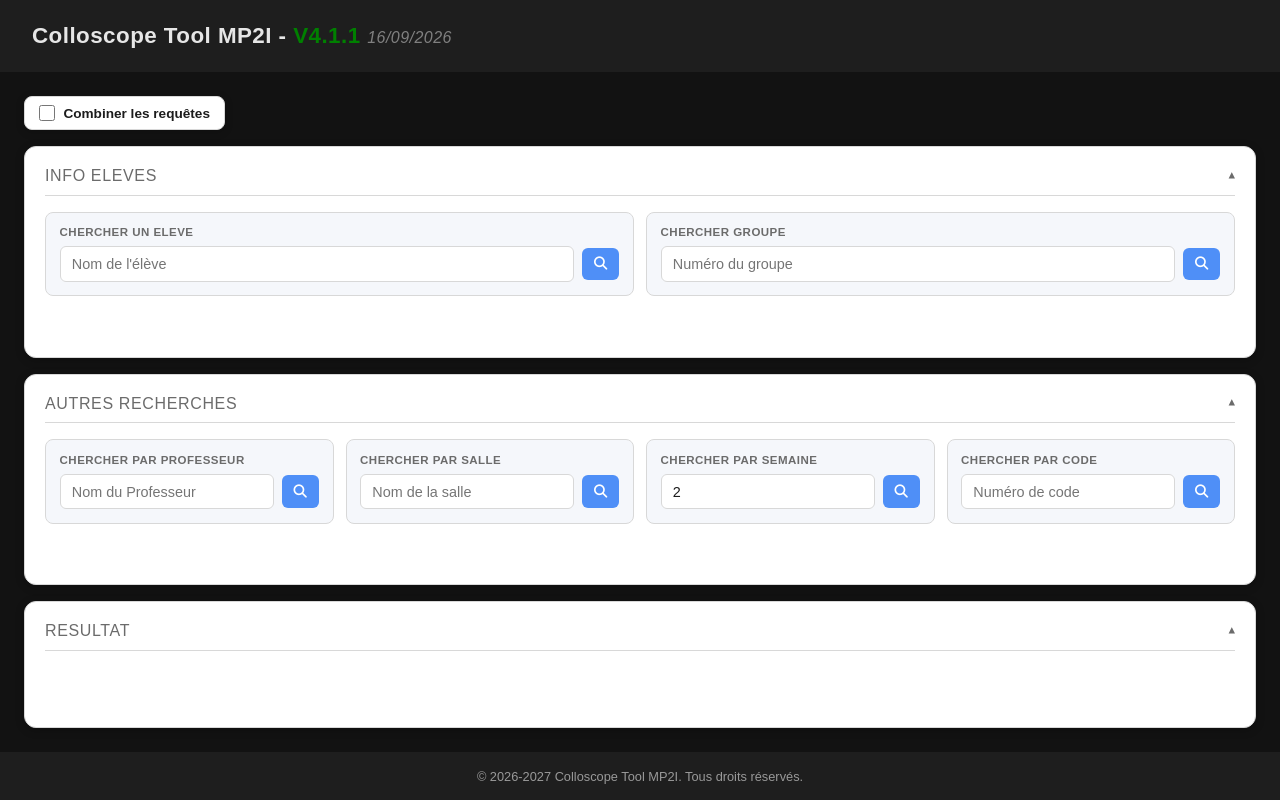
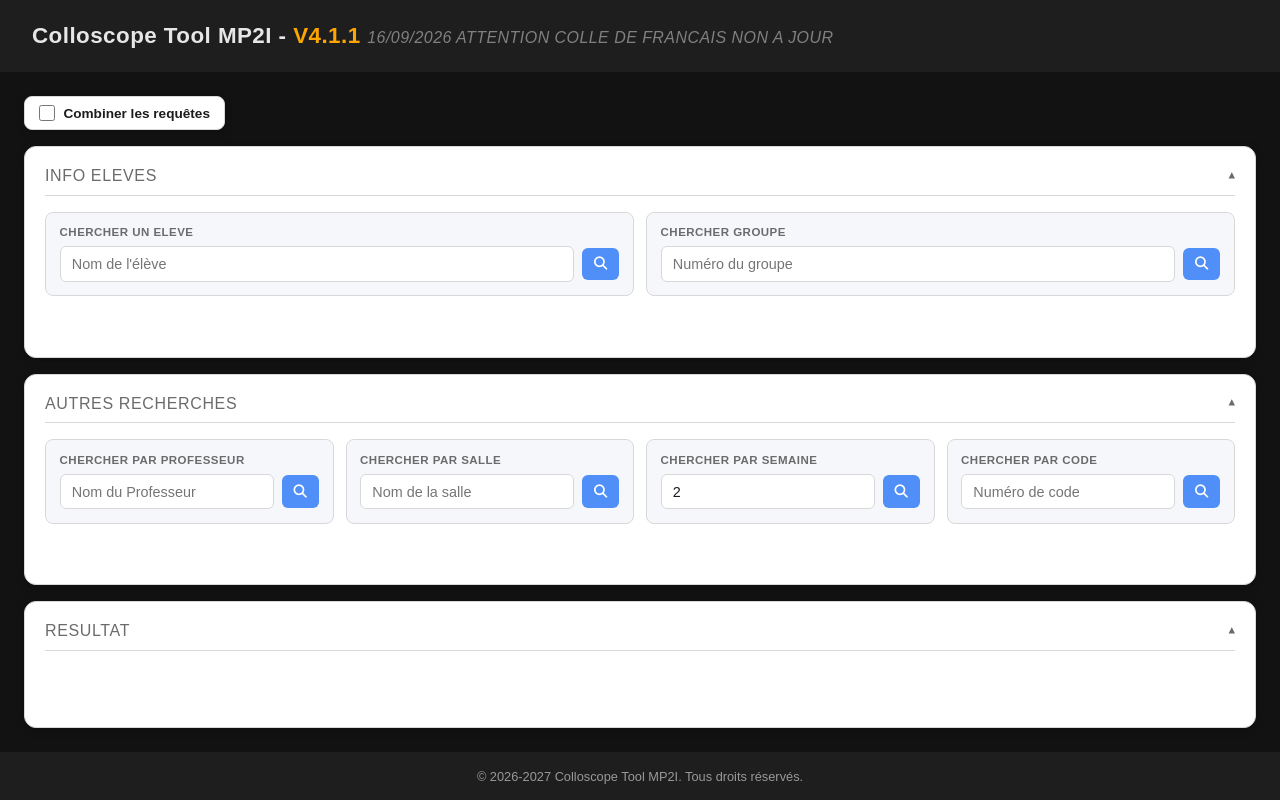
Before and after one commit to kilto56/colloscope, a website with bundled scripts: page index.html in a window 1280 px wide. Built offline with nearby package versions, Linux system fonts and the light colour scheme.

Commit message:
Update index.html

```diff
--- a/index.html
+++ b/index.html
@@ -24,7 +24,7 @@
 </head>
 <body>
     <header>
-        <h1>Colloscope Tool MP2I - <span style="color: green;">V4.1.1</span> <span style="font-style: italic; color: grey; font-weight: 100; font-size: 1rem; margin-bottom: .5rem;">16/09/2026</span></h1>
+        <h1>Colloscope Tool MP2I - <span style="color: orange;">V4.1.1</span> <span style="font-style: italic; color: grey; font-weight: 100; font-size: 1rem; margin-bottom: .5rem;">16/09/2026 ATTENTION COLLE DE FRANCAIS NON A JOUR</span></h1>
     </header>
     <main>
         <label class="combine-toggle">
```
